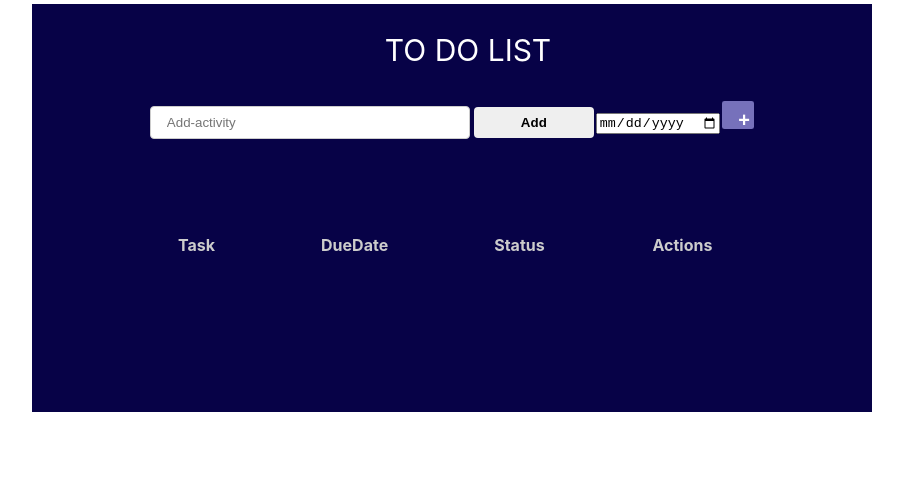
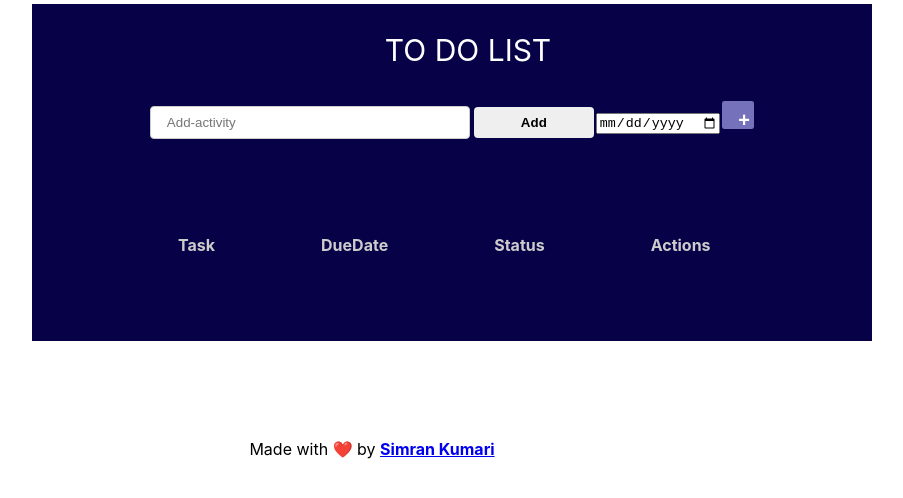
Before and after one commit to SimranKumari93/to-do-app, a React (Create React App) app: page / in a window 1280 px wide. Shown: the top 498 px of the page, without its empty margins (268-1171 px from the left). Built offline with nearby package versions, Linux system fonts and the light colour scheme.

Commit message:
index.html

```diff
--- a/public/index.html
+++ b/public/index.html
@@ -29,6 +29,10 @@
   <body class ='light-theme'>
     <noscript>You need to enable JavaScript to run this app.</noscript>
     <div id="root"></div>
+    <!-- Copyright -->
+    <div class="author-text">
+      <center><p>Made with ❤️ by <a href="https://github.com/SimranKumari93" target="_blank"><b>Simran Kumari</b></a></p></center>
+  </div>
     <!--
       This HTML file is a template.
       If you open it directly in the browser, you will see an empty page.
--- a/src/components/Todolist.js
+++ b/src/components/Todolist.js
@@ -65,25 +65,6 @@ function removeAll(){
     </tr>
 
     </thead>
-    <tbody className='todo-list-body'>
-
-      <tr class="todo-item" data-id="krsxse53yrj6fgt5jcbn17">
-                <td></td>
-                <td></td>
-                <td></td>
-                <td>
-                    <button class="btn btn-warning btn-sm" onclick="editTodo('krsxse53yrj6fgt5jcbn17')">
-                        <i class="bx bx-edit-alt bx-bx-xs"></i>
-                    </button>
-                    <button class="btn btn-success btn-sm" onclick="toggleStatus('krsxse53yrj6fgt5jcbn17')">
-                        <i class="bx bx-check bx-xs"></i>
-                    </button>
-                    <button class="btn btn-error btn-sm" onclick="deleteTodo('krsxse53yrj6fgt5jcbn17')">
-                        <i class="bx bx-trash bx-xs"></i>
-                    </button>
-                </td>
-            </tr>
-    </tbody>
     </table>
 
     </div>
@@ -93,3 +74,77 @@ function removeAll(){
 }
 
 export default Todolist
+
+// import React, { useState } from 'react';
+
+// function Todolist() {
+
+//     const [activity , setActivity ] = useState("")
+//     const [ listData, setlistData ] = useState([])
+
+// function addActivity(){
+//     // setlistData(...[listData, activity])
+//     // console.log(listData)
+//     setlistData((listData)=>{
+//       if(!activity.length)
+//       {
+//         setActivity([]);
+//       }
+//       const updatedList = [...listData, activity]
+//       console.log(updatedList)
+//       setActivity('')
+//       return updatedList
+//     })
+// }
+
+// function removeActivity(i){
+//      const  updatedListData = listData.filter((elem, id)=>{
+//       return i!== id;
+//      })
+//      setlistData(updatedListData)
+// }
+
+// function removeAll(){
+//   setlistData([])
+// }
+//   return (
+//     <>
+//     <div className='container'>
+//         <div className='header'>TO DO LIST</div>
+//         <div>
+//     <input type="text" placeholder="Add-activity" value={activity} onChange={(e)=> setActivity(e.target.value)}/>
+
+//     <button onClick={addActivity}>Add</button>
+//     <input type="date" className='input input-bordered input-secondary w-full max w-xs-schedule-date' />
+//     <button className='plus-button'>+</button>
+//     </div>
+
+//     {listData !=[] && listData.map((data, i)=> {
+//       return (
+//         <>
+//        <p key={i}>
+//           <div className='listData'>{data}</div>
+//           <button onClick={()=>removeActivity(i)}>Remove(-)</button>
+//           {listData.length>= 1 &&  <button onClick={removeAll}>Remove All</button>}
+//         </p>
+//         </>
+//       )
+//     })}
+
+//     <table className='table w-full'>
+//       <thead>
+//     <tr>
+//       <th>Task</th>
+//       <th>DueDate</th>
+//       <th>Status</th>
+//       <th>Actions</th>
+//     </tr>
+
+//     </thead>
+//     </table>
+//     </>
+//   )
+// }
+
+
+// export default Todolist
```
Also changed, not shown: 1 other file (tests, documents, lock files or other folders).
